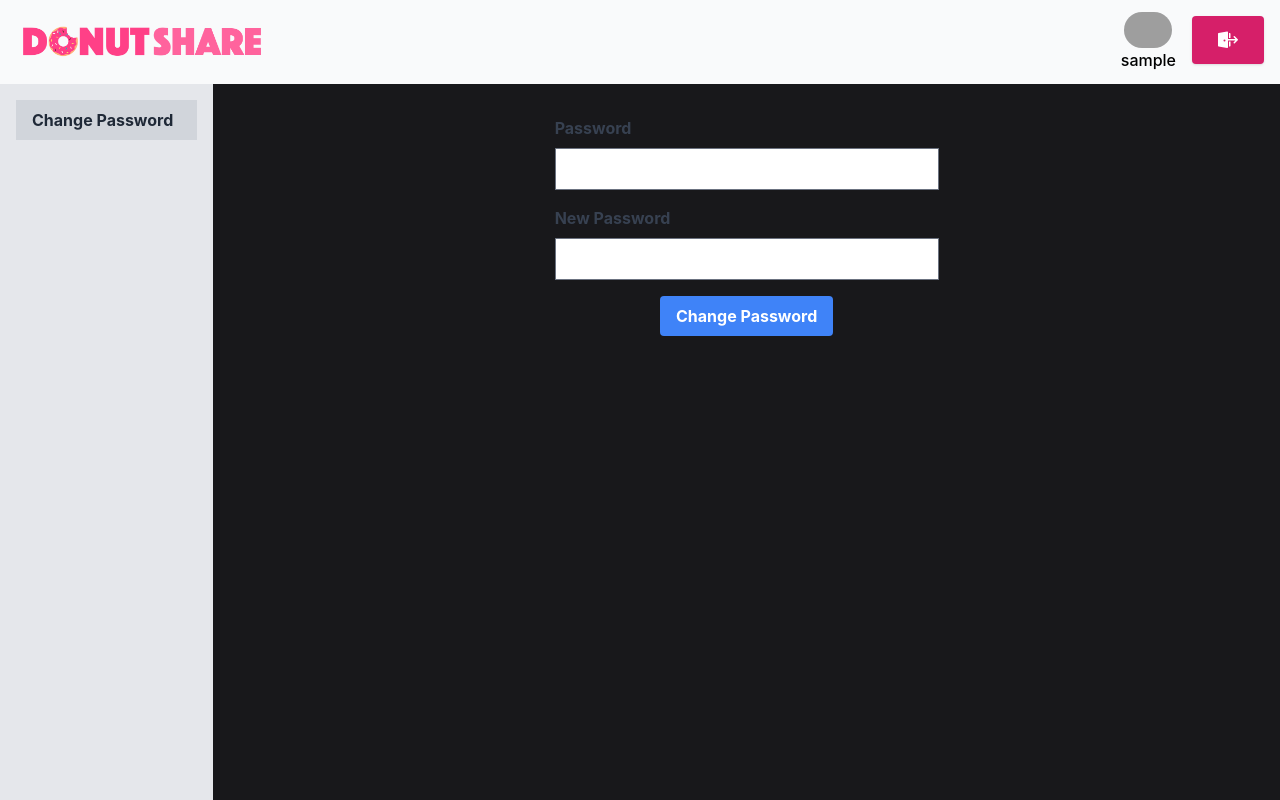
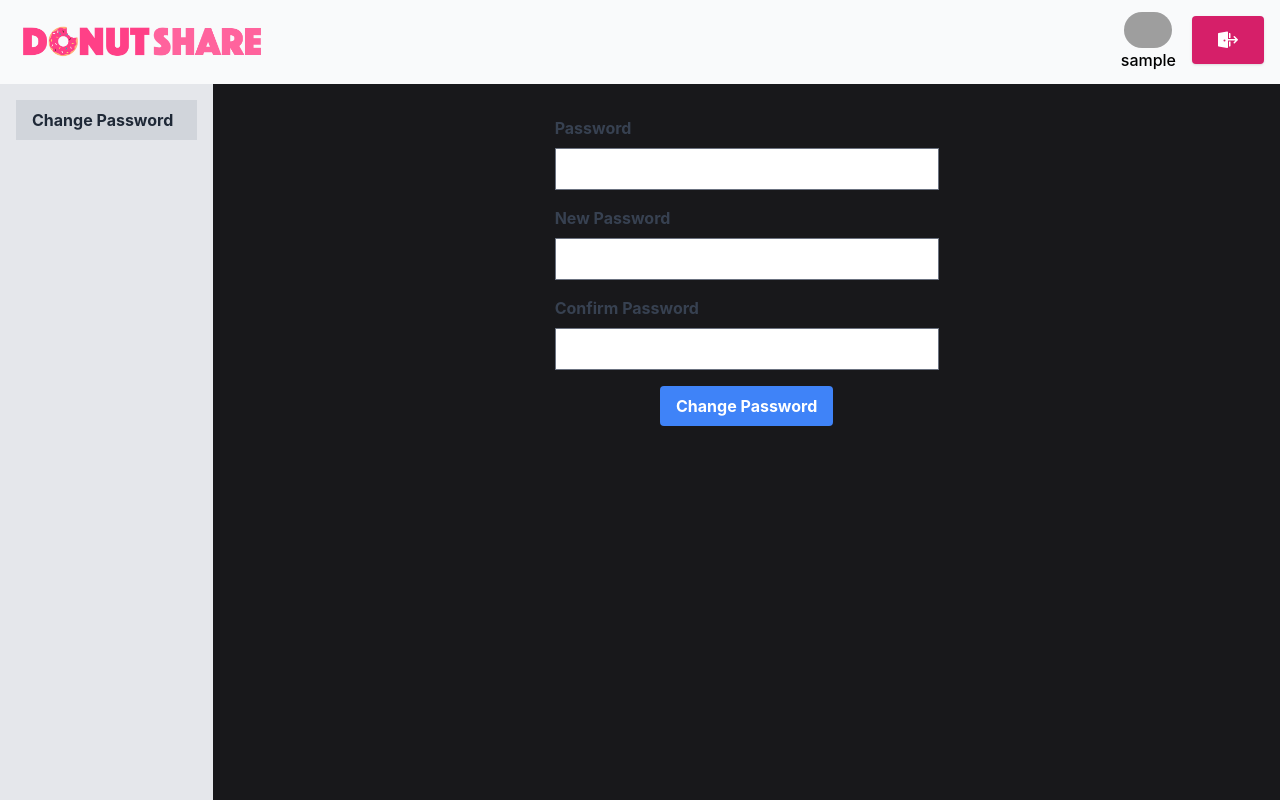
Before and after one commit to DNUT-CTIS/donutshare, a React (Create React App) app in the folder frontend/: page /control-panel/profile in a window 1280 px wide. Built offline with nearby package versions, Linux system fonts and the light colour scheme; no server answers; sample sign-in values are in the browser's storage; grey boxes are pictures that could not be loaded.

Commit message:
Change Password

```diff
--- a/frontend/src/pages/control-panel/shared/changePassword.js
+++ b/frontend/src/pages/control-panel/shared/changePassword.js
@@ -8,8 +8,19 @@ function ChangePassword() {
   const [password, setPassword] = useState("");
   const [newPassword, setNewPassword] = useState("");
   const [showModal,setShowModal] = useState(false)
+  const [confirmPassword, setConfirmPassword] = useState("");
 
   const handlePasswordChange = (e) => {
+
+    if (password.length < 6) {
+      toast.error("Password should be at least 6 characters long");
+      return;
+    }
+
+    if (newPassword !== confirmPassword) {
+      toast.error("Passwords do not match!");
+      return;
+    }
     e.preventDefault();
     console.log(password)
     console.log(newPassword)
@@ -52,6 +63,18 @@ function ChangePassword() {
           className="form-input w-full"
           value={newPassword}
           onChange={(e) => setNewPassword(e.target.value)}
+        />
+      </div>
+      <div className="mb-4">
+        <label htmlFor="confirmPassword" className="block text-gray-700 font-bold mb-2 dark:text-white">
+          Confirm Password
+        </label>
+        <input
+          type="password"
+          id="confirmPassword"
+          className="form-input w-full"
+          value={confirmPassword}
+          onChange={(e) => setConfirmPassword(e.target.value)}
         />
       </div>
 
--- a/frontend/src/pages/control-panel/shared/debaterList.js
+++ b/frontend/src/pages/control-panel/shared/debaterList.js
@@ -39,7 +39,7 @@ function DebaterList(){
   }, [isclicked])
 
   const handleUnban = (username) => {
-    DebaterService.UnBanDebater(username)
+    DebaterService.unbanDebater(username)
     .then((data) => {
       // Success message or perform any other action
       console.log(user)
@@ -60,7 +60,7 @@ function DebaterList(){
 
 
       const handleDelete = (username) => {
-        DebaterService.banDebater(username)
+        DebaterService.DeleteDebater(username)
         .then((data) => {
           // Success message or perform any other action
           console.log(user)
```
